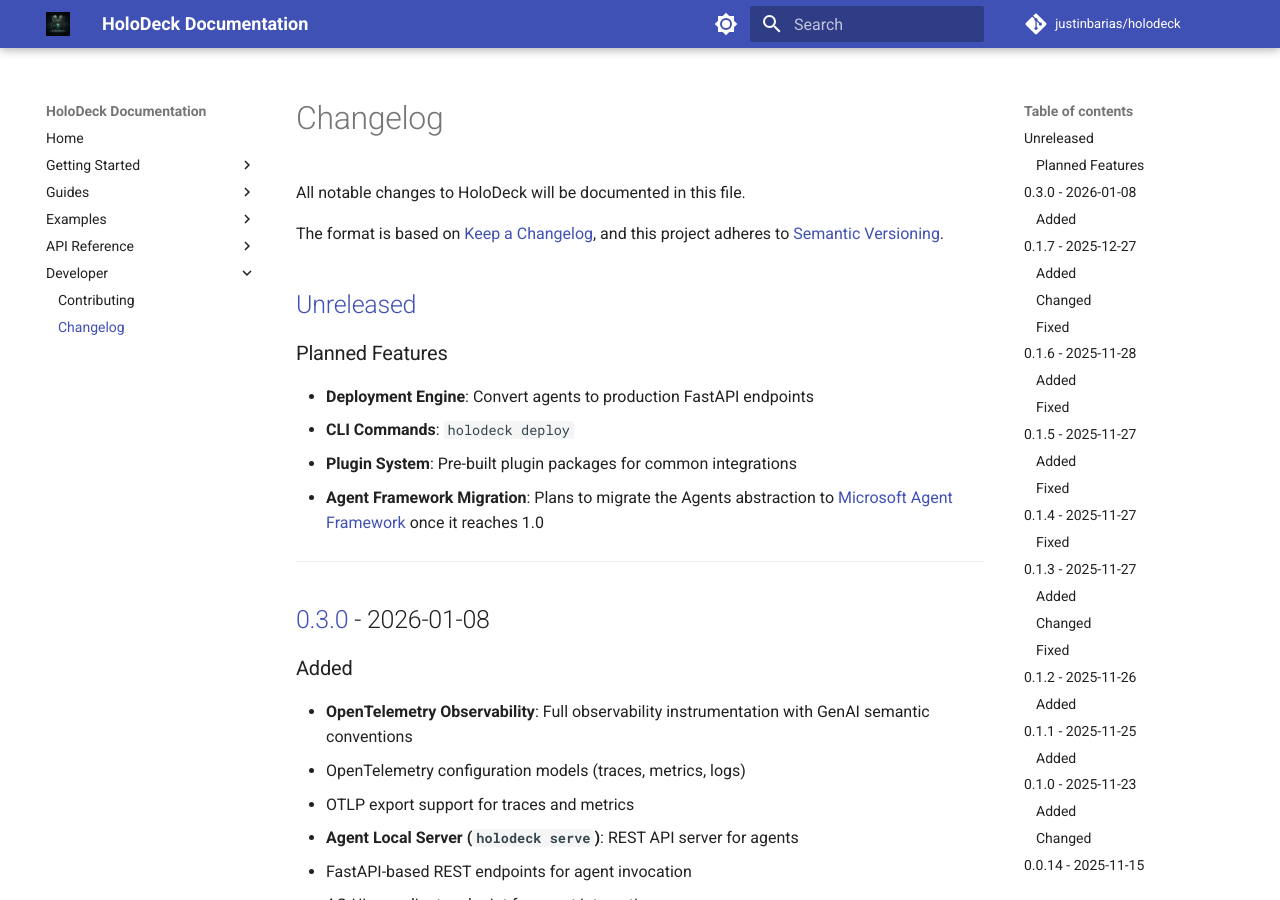
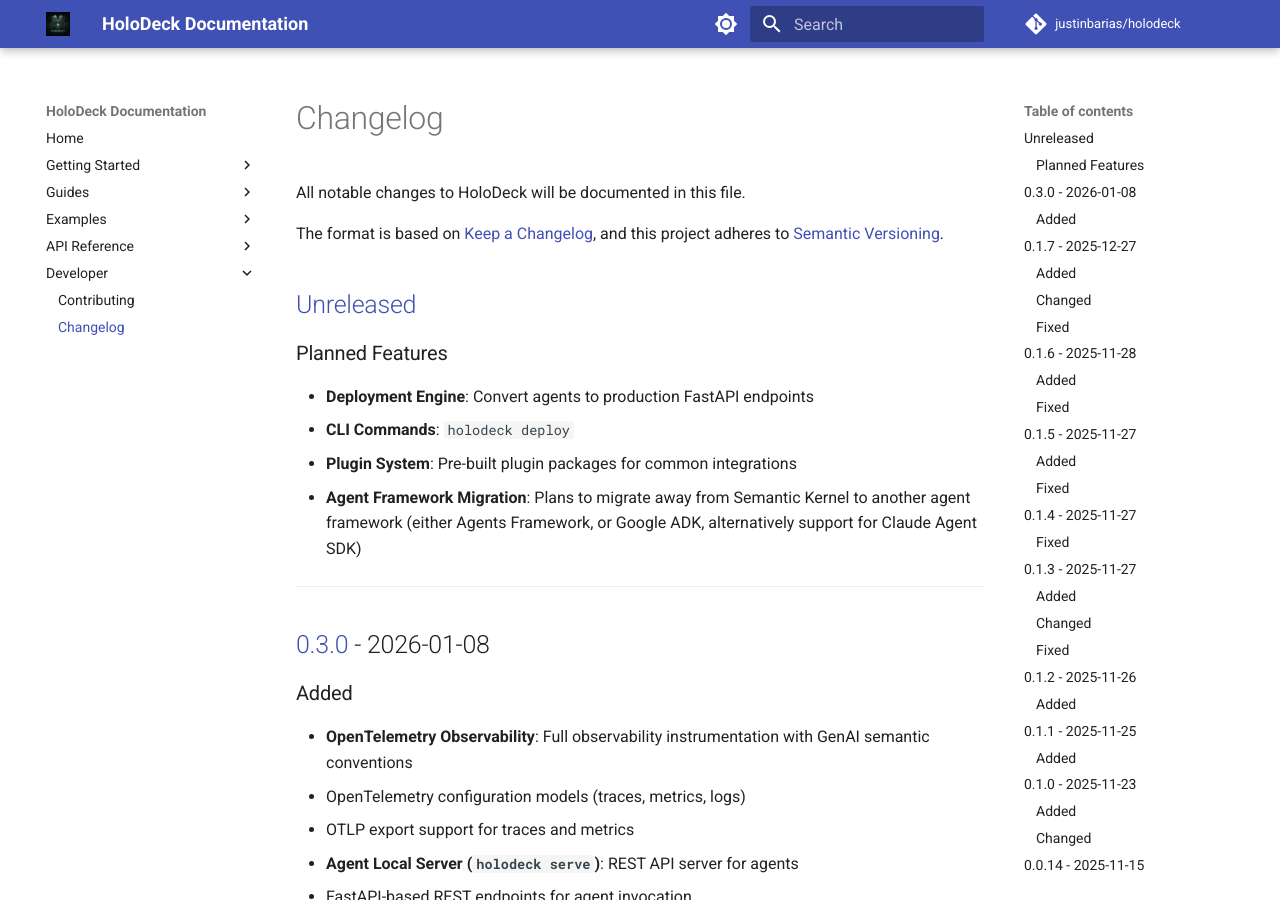
Before and after one commit to justinbarias/holodeck, an MkDocs documentation site: the page built from docs/CHANGELOG.md, in a window 1280 px wide and 900 px high. Built offline with MkDocs 1.6.1 and Material for MkDocs 9.7.7, drawn with Linux system fonts in a browser that asks for light colours; comment, search, counter and statistics services are not loaded.

Commit message:
Update CHANGELOG

```diff
--- a/docs/CHANGELOG.md
+++ b/docs/CHANGELOG.md
@@ -12,7 +12,7 @@ and this project adheres to [Semantic Versioning](https://semver.org/spec/v2.0.0
 - **Deployment Engine**: Convert agents to production FastAPI endpoints
 - **CLI Commands**: `holodeck deploy`
 - **Plugin System**: Pre-built plugin packages for common integrations
-- **Agent Framework Migration**: Plans to migrate the Agents abstraction to [Microsoft Agent Framework](https://learn.microsoft.com/en-us/agent-framework/overview/agent-framework-overview) once it reaches 1.0
+- **Agent Framework Migration**: Plans to migrate away from Semantic Kernel to another agent framework (either Agents Framework, or Google ADK, alternatively support for Claude Agent SDK)
 
 ---
 
```
